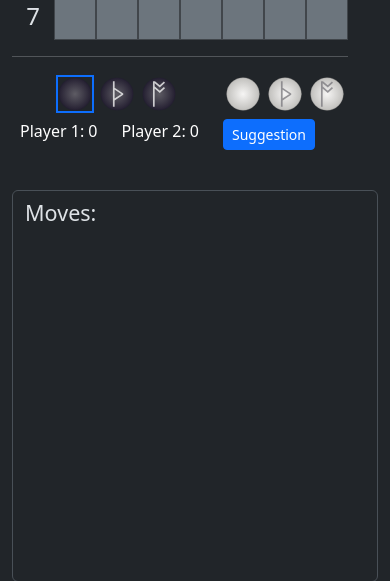
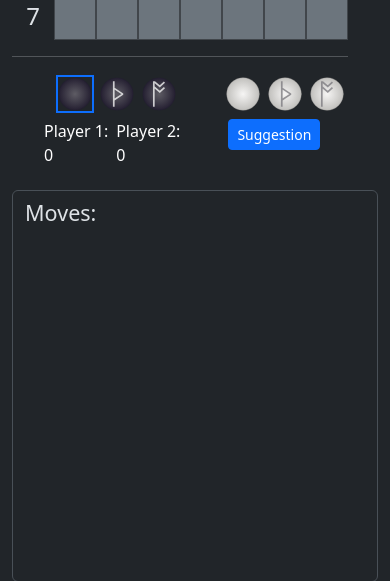
Before and after one commit to jaerrib/maerstanas_python, a Flask app: page / in a window 390 px wide. Shown: the part 369-950 px from the top of the page. Run offline with Flask 3, Linux system fonts and the light colour scheme; some libraries are stand-ins or nearby versions.

Commit message:
Update responsiveness of scoring / suggestion section

```diff
--- a/app/templates/index.html
+++ b/app/templates/index.html
@@ -69,12 +69,18 @@
     <div class="m-sm-0 m-md-5 mt-md-3 mt-lg-0 flex-fill">
 
         <!-- Score -->
-        <div class="d-flex mt-1">
-            <p class="ps-2 text-body-emphasis score mb-0">Player 1:
-                {{data.score_p1}}</p>
-            <p class="ps-4 text-body-emphasis score mb-0">Player 2:
-                {{data.score_p2}}</p>
+        <div class="d-flex mt-1 ms-4 ms-md-0">
             <div class="d-flex flex-column flex-md-row">
+                <p class="ps-2 text-body-emphasis score mb-0">Player 1:</p>
+                <p class="ps-2 text-body-emphasis score mb-0">
+                    {{data.score_p1}}</p>
+            </div>
+            <div class="d-flex flex-column flex-md-row">
+                <p class="ps-2 text-body-emphasis score mb-0">Player 2:</p>
+                <p class="ps-2 text-body-emphasis score mb-0">
+                    {{data.score_p2}}</p>
+            </div>
+            <div class="d-flex flex-column flex-md-row ms-4 ms-md-0">
                 <div>
                     <form hx-post="/suggest" hx-swap="outerHTML"
                           hx-target="#suggestion" hx-indicator="#spinner">
```
